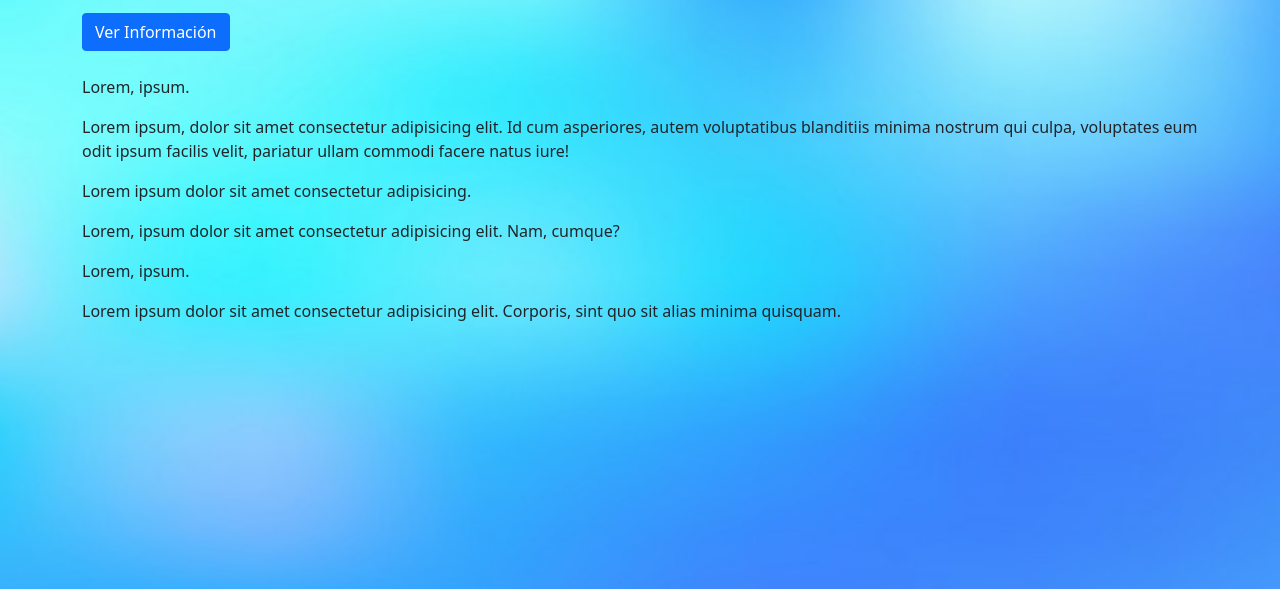
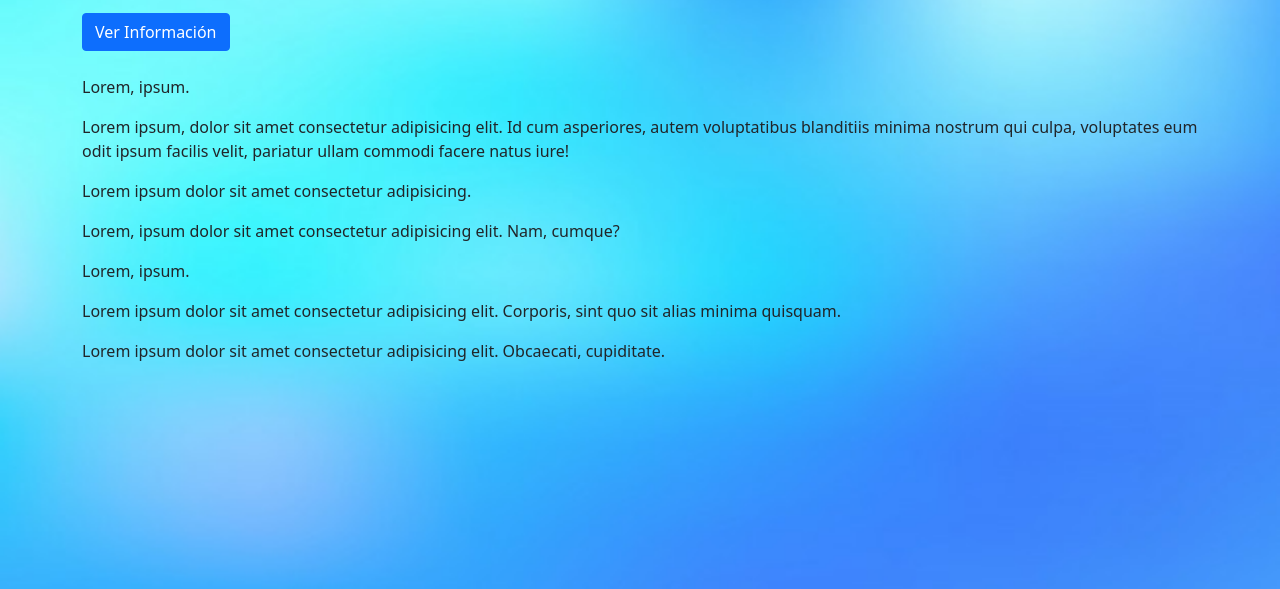
Before and after one commit to SaulArt7/PDominandoGridB5, a plain HTML site: page index.html in a window 1280 px wide. Shown: the part 211-800 px from the top of the page. Drawn offline with Linux system fonts and the light colour scheme.

Commit message:
Cuarto Commit de Prueba Tercera Rama

```diff
--- a/index.html
+++ b/index.html
@@ -44,6 +44,7 @@
 <p>Lorem, ipsum dolor sit amet consectetur adipisicing elit. Nam, cumque?</p>
 <p>Lorem, ipsum.</p>
 <p>Lorem ipsum dolor sit amet consectetur adipisicing elit. Corporis, sint quo sit alias minima quisquam.</p>
+<p>Lorem ipsum dolor sit amet consectetur adipisicing elit. Obcaecati, cupiditate.</p>
 
     <script src="assets/libs/bootstrap/js/bootstrap.bundle.js"></script>
 
```
